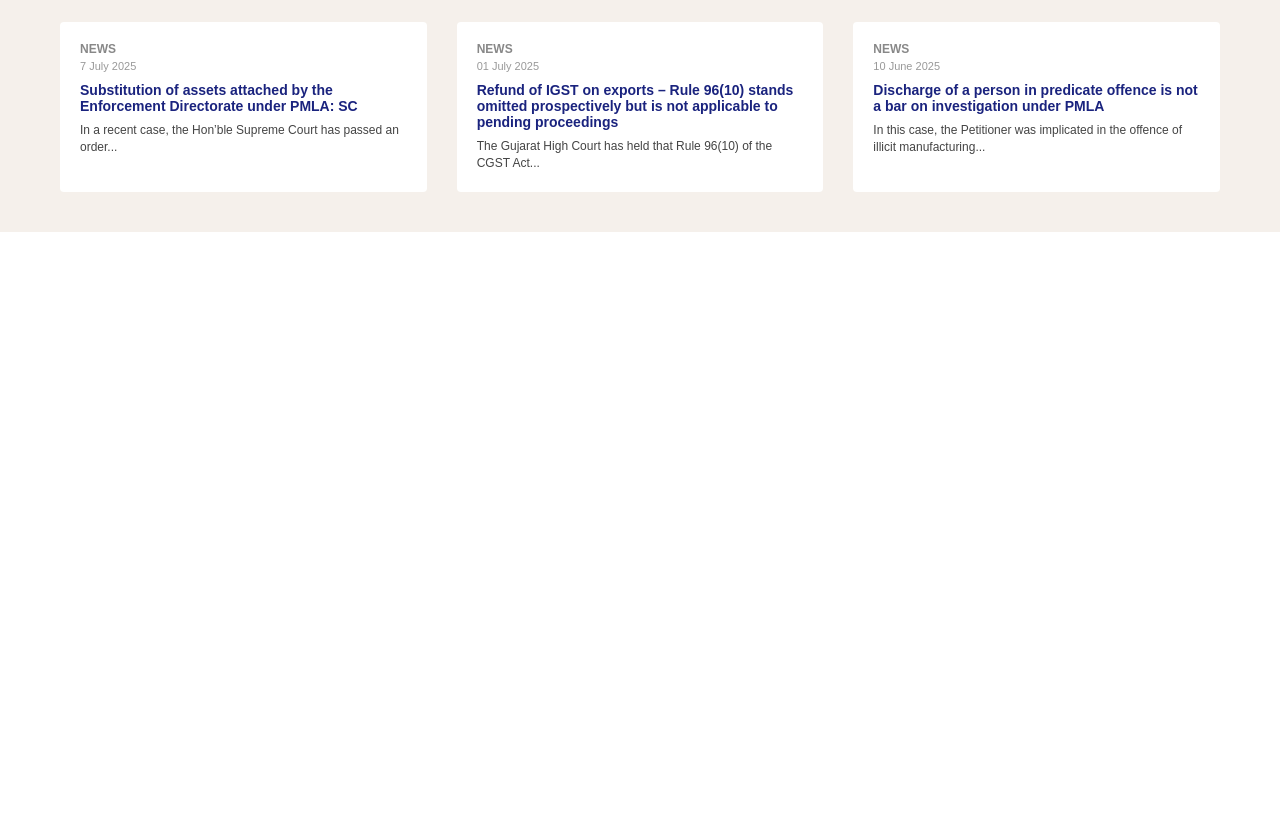
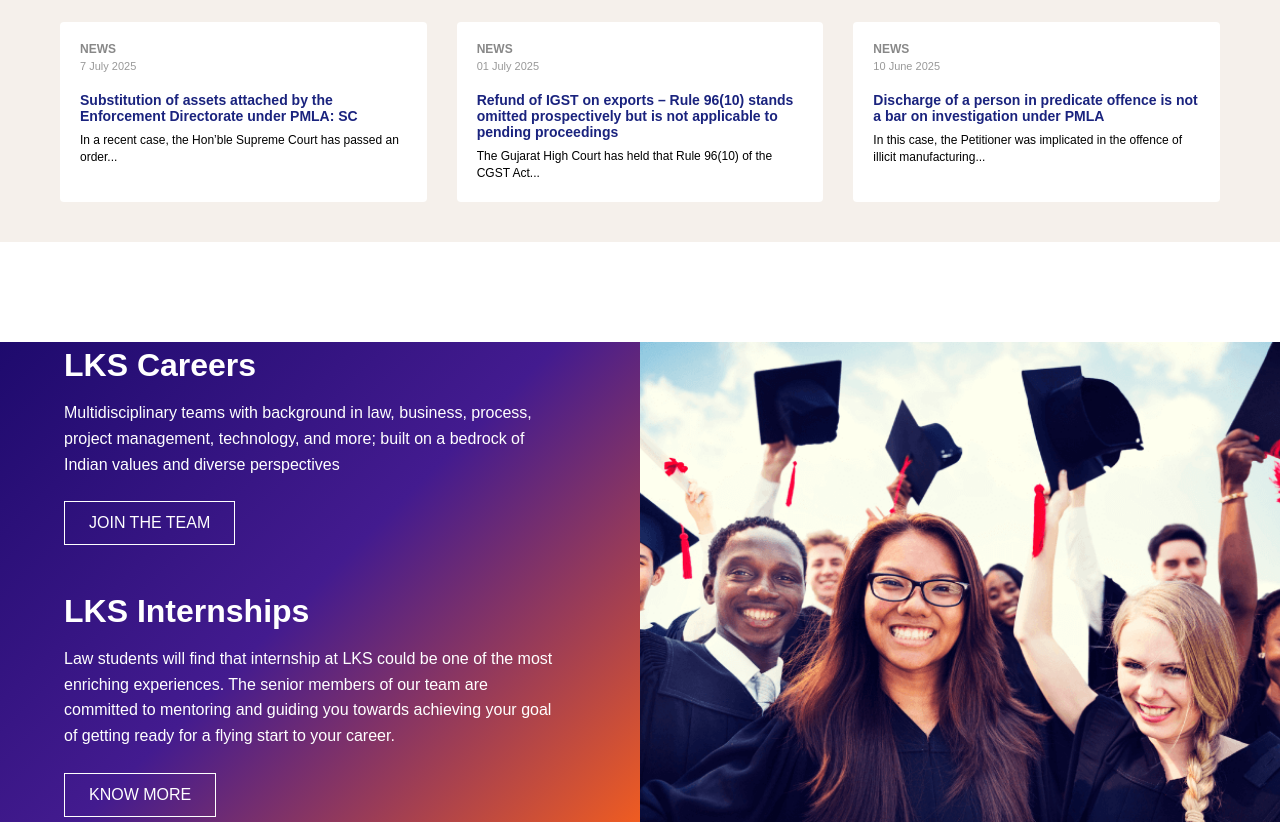
Before and after one commit to arya230/Attorney-Website, a React (Vite) app: page / in a window 1280 px wide. Shown: the part 2540-3362 px from the top of the page. Before the commit the page ends 2772 px from the top, so only its background shows below. Built offline with nearby package versions, Linux system fonts and the light colour scheme.

Commit message:
:fire: carrers section completed

```diff
--- a/src/App.css
+++ b/src/App.css
@@ -3,6 +3,7 @@
   padding: 0;
   box-sizing: border-box;
   font-family: 'Neue Helvetica W05', Arial, Helvetica, sans-serif !important;
+  /* background-color: #f5f0eb; */
 }
 
 .navbar-container {
@@ -223,7 +224,7 @@ section > h2 {
 .insight-card.small .date {
   font-size: 11px;
   color: #999;
-  margin-bottom: 10px;
+  margin-bottom: 20px;
 }
 
 .insight-card.small h4 {
@@ -234,6 +235,85 @@ section > h2 {
 
 .insight-card.small .excerpt {
   font-size: 12px;
-  color: #444;
+  /* color: #444; */
   line-height: 1.4;
 }
+
+.career-section {
+  margin-top: 100px;
+
+  display: flex;
+  height: 60vh;
+  width: 100%;
+  font-family: sans-serif;
+}
+
+.career-left {
+  width: 50%;
+  padding: 4em;
+  background: linear-gradient(135deg, #1e0a6d, #431b8f, #ef5c21);
+  color: white;
+  display: flex;
+  flex-direction: column;
+  justify-content: center;
+  gap: 3em;
+}
+
+.career-block h2 {
+  font-size: 2rem;
+  margin-bottom: 1rem;
+}
+
+.career-block p {
+  font-size: 1rem;
+  line-height: 1.6;
+  margin-bottom: 1.5rem;
+  max-width: 500px;
+}
+
+.border-button {
+  padding: 0.75rem 1.5rem;
+  border: 1px solid white;
+  background: transparent;
+  color: white;
+  font-size: 1rem;
+  cursor: pointer;
+  transition: background 0.3s, color 0.3s;
+}
+
+.border-button:hover {
+  background: white;
+  color: #1e0a6d;
+}
+
+.career-right {
+  width: 50%;
+  overflow: hidden;
+}
+
+.career-right img {
+  width: 100%;
+  height: 100%;
+  object-fit: cover;
+}
+
+/* Optional: Responsive for small screens */
+@media (max-width: 768px) {
+  .career-section {
+    flex-direction: column;
+  }
+
+  .career-left,
+  .career-right {
+    width: 100%;
+    height: auto;
+  }
+
+  .career-left {
+    padding: 2em;
+  }
+
+  .career-right img {
+    height: auto;
+  }
+}
--- a/src/pages/Home.tsx
+++ b/src/pages/Home.tsx
@@ -12,6 +12,7 @@ import img6 from "../assets/realestate7.jpeg"
 import suburlsImg from "../assets/sub-urls-img.avif"
 import cosImg from "../assets/cosmetics.jpg";
 import ai from "../assets/ai-govrenance.jpg"
+import carrers from "../assets/carrers.png"
 
 
 
@@ -212,6 +213,35 @@ const Home: React.FC = () => (
   </div>
 </section>
 
+<div className="career-section">
+      <div className="career-left">
+        <div className="career-block">
+          <h2>LKS Careers</h2>
+          <p>
+            Multidisciplinary teams with background in law, business, process, project
+            management, technology, and more; built on a bedrock of Indian values and
+            diverse perspectives
+          </p>
+          <button className="border-button">JOIN THE TEAM</button>
+        </div>
+
+        <div className="career-block">
+          <h2>LKS Internships</h2>
+          <p>
+            Law students will find that internship at LKS could be one of the most
+            enriching experiences. The senior members of our team are committed to
+            mentoring and guiding you towards achieving your goal of getting ready for a
+            flying start to your career.
+          </p>
+          <button className="border-button">KNOW MORE</button>
+        </div>
+      </div>
+
+      <div className="career-right">
+        <img src={carrers} alt="LKS Team" />
+      </div>
+    </div>
+
 
   </>
 );
```
Also changed, not shown: src/assets/carrers.png (added).
